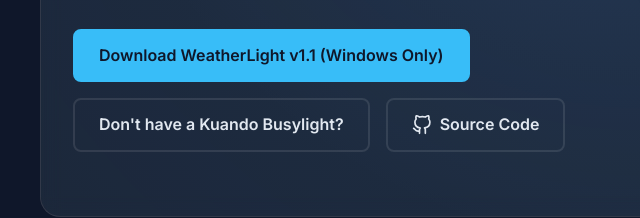
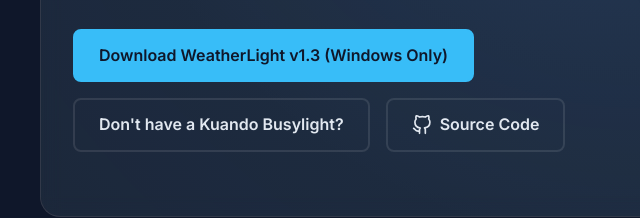
Before and after one commit to jonkt/arguablyawebsite, a plain HTML site: page index.html in a window 1280 px wide. Shown: the part 2511-2729 px from the top of the page, 0-640 px from the left. Drawn offline with Linux system fonts and the light colour scheme; no server answers.

Commit message:
Update WeatherLight download link and version text to v1.3

```diff
--- a/index.html
+++ b/index.html
@@ -160,8 +160,8 @@
                 </div>
 
                 <div class="cta-container">
-                    <a href="https://github.com/jonkt/arguablyawebsite/releases/download/v1.1.0/WeatherLight-1.1.1.exe"
-                        id="weatherlight-download-btn" class="btn btn-primary">Download WeatherLight v1.1 (Windows
+                    <a href="https://github.com/jonkt/weatherlight/releases/download/v1.3/WeatherLight-1.3.exe"
+                        id="weatherlight-download-btn" class="btn btn-primary">Download WeatherLight v1.3 (Windows
                         Only)</a>
 
                     <div class="tooltip-container">
```
